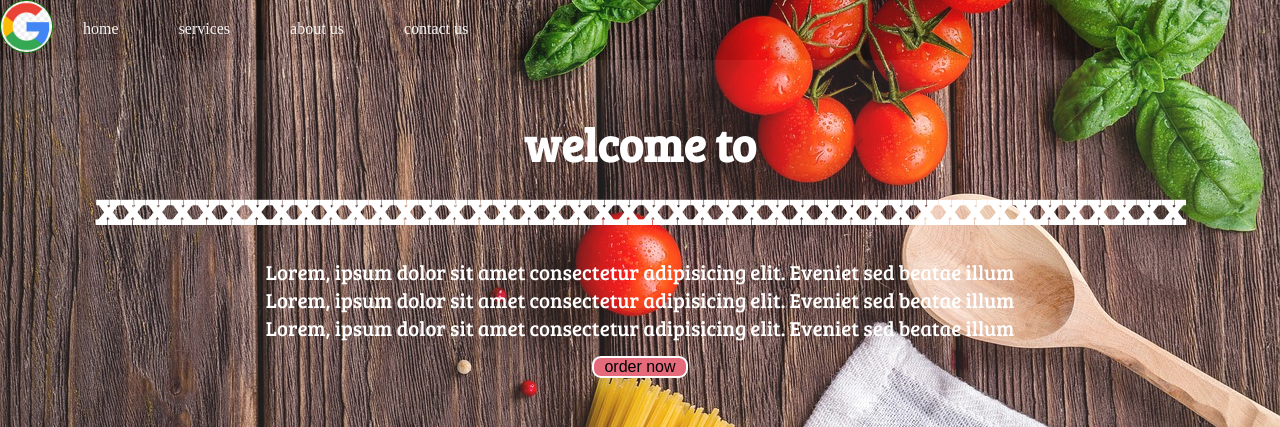
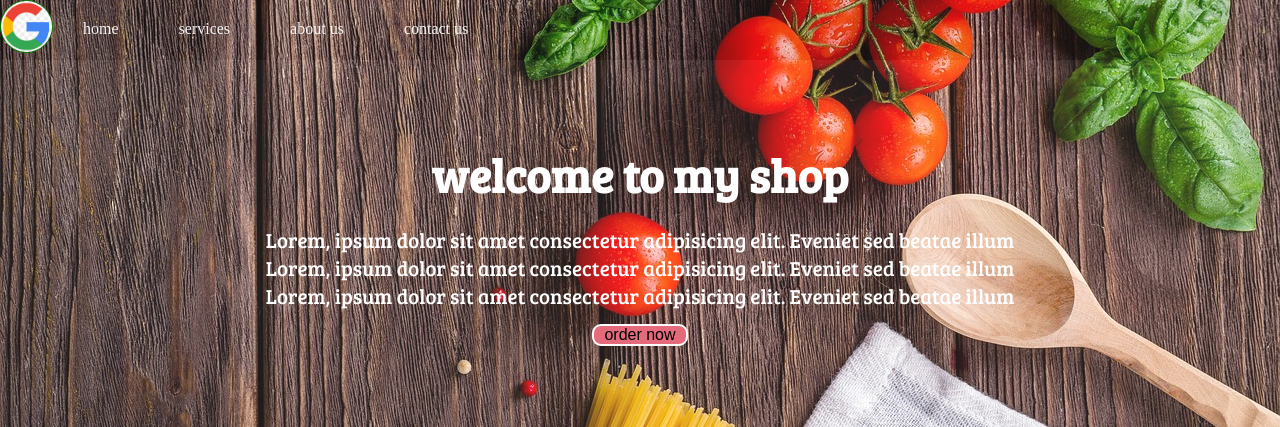
Before and after one commit to robinvatshr08/helo, a plain HTML site: page index.html in a window 1280 px wide. Shown: the top 427 px of the page. Drawn offline with Linux system fonts and the light colour scheme; a web font is replaced by a local one.

Commit message:
Update index.html

```diff
--- a/index.html
+++ b/index.html
@@ -27,7 +27,7 @@
    </nav>
    <section id="home">
     <h1 class="h-primary">
-        welcome to xxxxxxxxxxxxxxxxxxxxxxxxxxxxxxxxxxxxxxxxxxxx
+        welcome to my shop
     </h1>
     <p>
         Lorem, ipsum dolor sit amet consectetur adipisicing elit. Eveniet sed beatae illum
```
